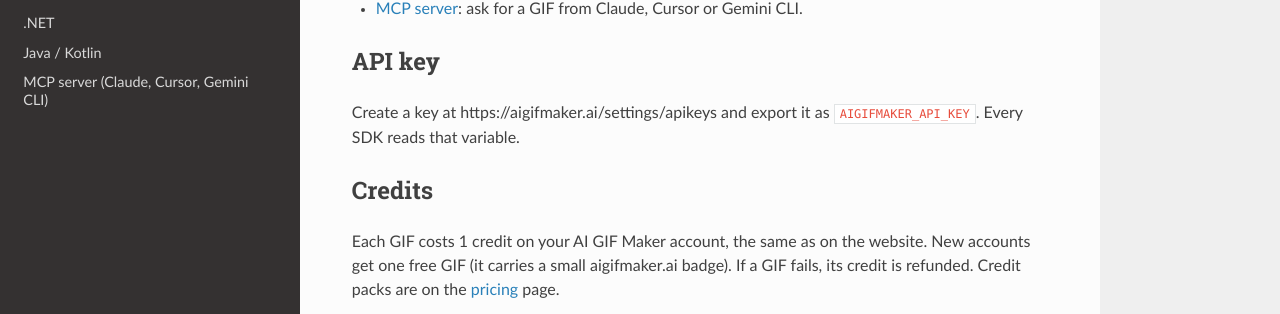
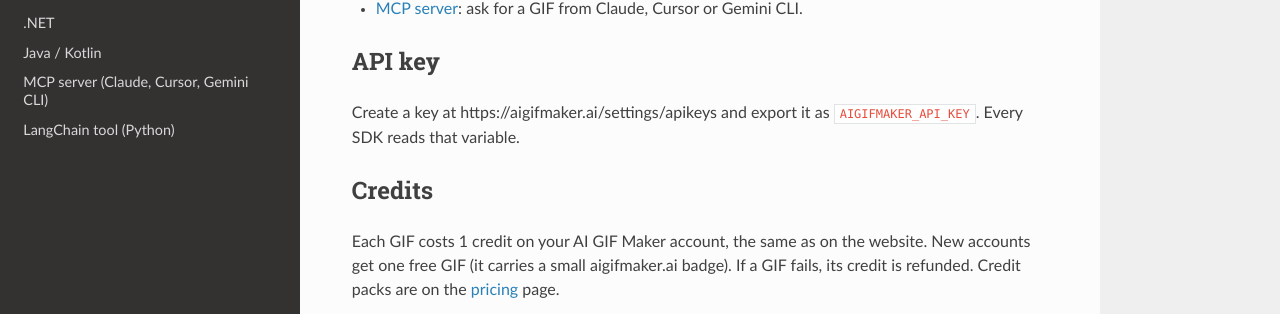
Before and after one commit to hanshs474/aigifmaker-docs, an MkDocs documentation site: the page built from docs/index.md, in a window 1280 px wide. Shown: the part 543-857 px from the top of the page. Built offline with MkDocs 1.6.1, drawn with Linux system fonts in a browser that asks for light colours; nearby versions of some CDN libraries.

Commit message:
Add LangChain integration to mkdocs.yml nav

```diff
--- a/mkdocs.yml
+++ b/mkdocs.yml
@@ -18,5 +18,6 @@ nav:
   - .NET: sdk/dotnet.md
   - Java / Kotlin: sdk/java.md
   - MCP server (Claude, Cursor, Gemini CLI): integrations/mcp.md
+  - LangChain tool (Python): integrations/langchain.md
 exclude_docs: |
   SUMMARY.md
```
